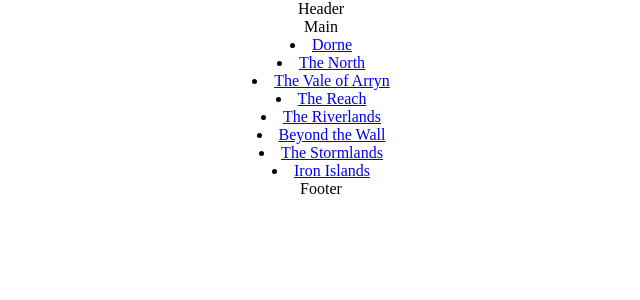
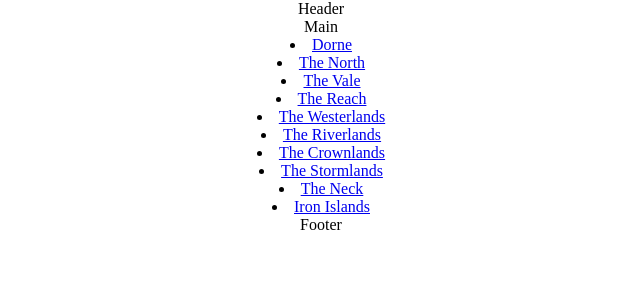
Before and after one commit to tvcrawley/an-app-of-thrones, a React (Create React App) app: page /regions/1 in a window 1280 px wide. Shown: the top 300 px of the page, without its empty margins (319-959 px from the left). Built offline with nearby package versions, Linux system fonts and the light colour scheme.

Commit message:
Update regions
Update `regions` array to have the correct name of each region according
to the api

```diff
--- a/src/layout/Main.js
+++ b/src/layout/Main.js
@@ -17,19 +17,25 @@ class Main extends Component {
           "The North": []
         },
         {
-          "The Vale of Arryn": []
+          "The Vale": []
         },
         {
           "The Reach": []
         },
         {
+          "The Westerlands": []
+        },
+        {
           "The Riverlands": []
         },
         {
-          "Beyond the Wall": []
+          "The Crownlands": []
         },
         {
           "The Stormlands": []
+        },
+        {
+          "The Neck": []
         },
         {
           "Iron Islands": []
```
